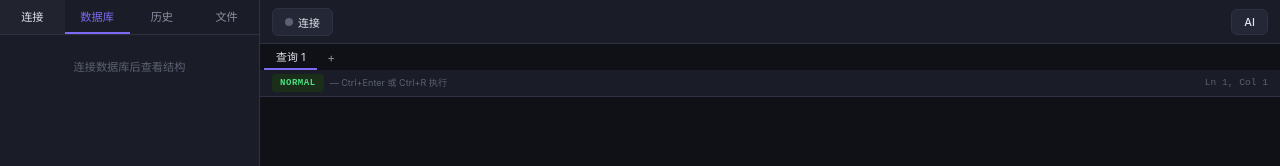
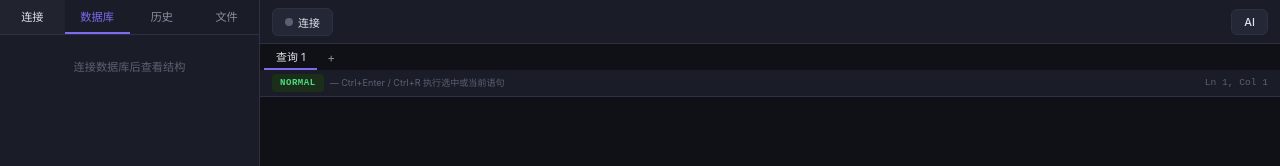
Before and after one commit to flowioo/sql-editor, a React (Vite) app: page / in a window 1280 px wide. Shown: the top 166 px of the page. Built offline with nearby package versions, Linux system fonts and the light colour scheme.

Commit message:
fix: Ctrl+Enter/Ctrl+R (not Cmd), blue selection in THEME, hint text update

```diff
--- a/src/editor/SQLEditor.tsx
+++ b/src/editor/SQLEditor.tsx
@@ -128,7 +128,7 @@ export function SQLEditor({
 
       const runKeymap = keymap.of([
         {
-          key: "Mod-Enter",
+          key: "Ctrl-Enter",
           run: (view) => {
             const sql = getSQLToRun(view);
             if (sql) onRunRef.current?.(sql);
@@ -136,7 +136,7 @@ export function SQLEditor({
           },
         },
         {
-          key: "Mod-r",
+          key: "Ctrl-r",
           run: (view) => {
             const sql = getSQLToRun(view);
             if (sql) onRunRef.current?.(sql);
@@ -187,7 +187,7 @@ export function SQLEditor({
           <span className={`vim-mode ${getVimModeClass(vimMode)}`}>
             {getVimModeLabel(vimMode)}
           </span>
-          <span className="vim-mode-text">— Ctrl+Enter 或 Ctrl+R 执行</span>
+          <span className="vim-mode-text">— Ctrl+Enter / Ctrl+R 执行选中或当前语句</span>
         </div>
         <div className="cursor-info">
           Ln {cursorPos.line}, Col {cursorPos.col}
--- a/src/editor/extensions.ts
+++ b/src/editor/extensions.ts
@@ -42,7 +42,7 @@ const THEME = EditorView.theme({
     borderLeftWidth: "2px",
   },
   ".cm-selectionBackground, &.cm-focused .cm-selectionBackground": {
-    backgroundColor: "rgba(124, 106, 239, 0.3) !important",
+    backgroundColor: "rgba(59, 130, 246, 0.35) !important",
   },
   ".cm-gutters": {
     backgroundColor: "#0f1117",
```
